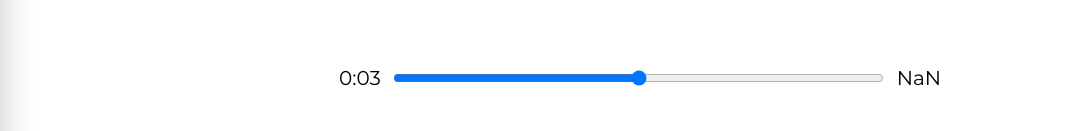
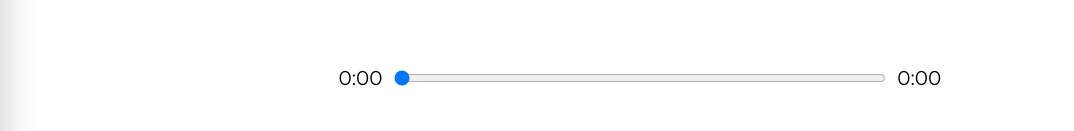
Before and after one commit to patrick881199/pat-react-player, a React (Create React App) app: page / in a window 1280 px wide. Shown: the part 596-727 px from the top of the page, without its empty margins (0-1074 px from the left). Built offline with nearby package versions, Linux system fonts and the light colour scheme.

Commit message:
fix the progress bar and time display

```diff
--- a/src/App.js
+++ b/src/App.js
@@ -6,12 +6,23 @@ import chillHop from "./data";
 import { useState, useRef, useEffect } from "react";
 
 const App = () => {
-  const audioRef = useRef(null);
+  const audioRef = useRef();
 
   const [songs, setSongs] = useState(chillHop());
   const [isPlaying, setIsPlaying] = useState(false);
   const [hasLibraryList, setHasLibraryList] = useState(false);
   const [currentSong, setCurrentSong] = useState(songs[0]);
+  const [currentSongRangerInfo, setCurrentSongRangerInfo] = useState({
+    currentTime: 0,
+    duration: "0:00",
+  });
+
+  const timeUpdateHandler = (e) => {
+    setCurrentSongRangerInfo({
+      currentTime: e.target.currentTime,
+      duration: e.target.duration,
+    });
+  };
 
   return (
     <div className="App">
@@ -21,6 +32,8 @@ const App = () => {
       />
       <Song currentSong={currentSong} isPlaying={isPlaying} />
       <Player
+        currentSongRangerInfo={currentSongRangerInfo}
+        setCurrentSongRangerInfo={setCurrentSongRangerInfo}
         audioRef={audioRef}
         isPlaying={isPlaying}
         setIsPlaying={setIsPlaying}
@@ -31,7 +44,11 @@ const App = () => {
         currentSong={currentSong}
         setCurrentSong={setCurrentSong}
       />
-      <audio src={currentSong.audio} ref={audioRef}></audio>
+      <audio
+        src={currentSong.audio}
+        ref={audioRef}
+        onTimeUpdate={timeUpdateHandler}
+      ></audio>
     </div>
   );
 };
--- a/src/components/Library.js
+++ b/src/components/Library.js
@@ -9,6 +9,7 @@ const Library = ({ songs, hasLibraryList, currentSong, setCurrentSong }) => {
 
     return (
       <li
+        key={song.id}
         className={highlight ? "highlight" : ""}
         onClick={() => librarySongClickHandler(song)}
       >
--- a/src/components/Player.js
+++ b/src/components/Player.js
@@ -6,7 +6,13 @@ import {
   faBackward,
   faPause,
 } from "@fortawesome/free-solid-svg-icons";
-const Player = ({ audioRef, isPlaying, setIsPlaying }) => {
+const Player = ({
+  currentSongRangerInfo,
+  setCurrentSongRangerInfo,
+  audioRef,
+  isPlaying,
+  setIsPlaying,
+}) => {
   const playHandler = () => {
     if (isPlaying) {
       audioRef.current.pause();
@@ -16,18 +22,35 @@ const Player = ({ audioRef, isPlaying, setIsPlaying }) => {
     setIsPlaying(!isPlaying);
   };
 
-  const [duration, setDuration] = useState("0:00");
+  const durationConverter = (duration) => {
+    // Hours, minutes and seconds
+    var hrs = ~~(duration / 3600);
+    var mins = ~~((duration % 3600) / 60);
+    var secs = ~~duration % 60;
 
-  useEffect(() => {
-    setDuration(audioRef.current.duration);
-  }, [audioRef]);
+    // Output like "1:01" or "4:03:59" or "123:03:59"
+    var ret = "";
+
+    if (hrs > 0) {
+      ret += "" + hrs + ":" + (mins < 10 ? "0" : "");
+    }
+
+    ret += "" + mins + ":" + (secs < 10 ? "0" : "");
+    ret += "" + secs;
+    return ret;
+  };
 
   return (
     <div className="player">
       <div className="ranger">
-        <p>0:03</p>
-        <input type="range" />
-        <p>{duration}</p>
+        <p>{durationConverter(currentSongRangerInfo.currentTime)}</p>
+        <input
+          value={currentSongRangerInfo.currentTime}
+          type="range"
+          onChange={(e) => (audioRef.current.currentTime = e.target.value)}
+          max={currentSongRangerInfo.duration}
+        />
+        <p>{durationConverter(currentSongRangerInfo.duration)}</p>
       </div>
 
       <div className="controler">
```
